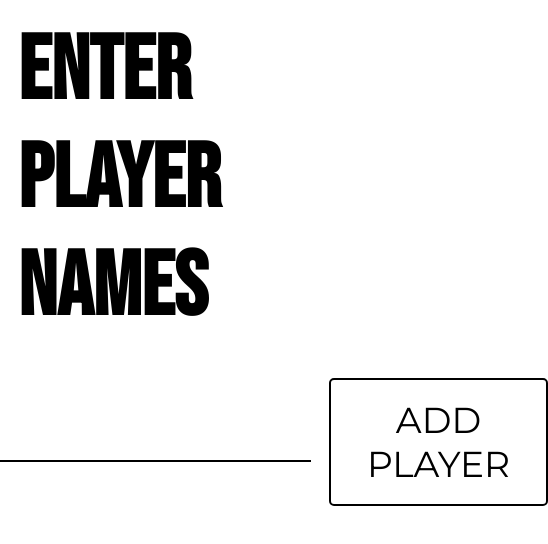
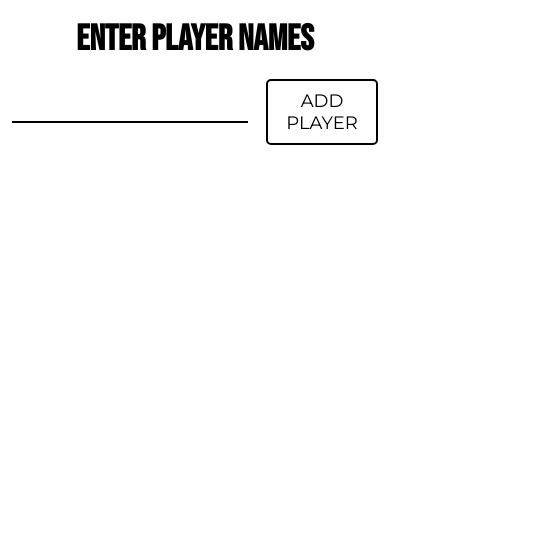
Before and after one commit to KralMarko123/scoreboard, a React (Create React App) app: page /create in a window 390 px wide. Shown: the top 544 px of the page, 548 px wide, since content can reach past the window. Built offline with nearby package versions, Linux system fonts and the light colour scheme.

Commit message:
feat: finished with responsiveness

```diff
--- a/src/pages/Create.css
+++ b/src/pages/Create.css
@@ -48,7 +48,27 @@
 	cursor: pointer;
 }
 
-
 .player svg:hover {
 	color: red;
 }
+
+@media (max-width: 1280px) {
+	.player svg {
+		color: red;
+	}
+}
+
+@media (max-width: 780px) {
+	.title {
+		font-size: 2rem;
+		text-align: center;
+	}
+
+	.create .simple-input {
+		font-size: 1rem;
+	}
+
+	.create .first-section .simple-button {
+		font-size: 1rem;
+	}
+}
--- a/src/pages/Home.css
+++ b/src/pages/Home.css
@@ -1,11 +1,27 @@
-.title{
-  font-size: 5rem;
+.title {
+	font-size: 5rem;
 }
 
-.subtitle{
-  letter-spacing: 1px;
+.subtitle {
+	letter-spacing: 1px;
 }
 
-.simple-button{
-  margin-top: 1em;
+.simple-button {
+	margin-top: 1em;
 }
+
+@media (max-width: 780px) {
+	.title {
+		font-size: 4rem;
+		text-align: center;
+	}
+
+	.subtitle {
+		letter-spacing: 1px;
+		text-align: center;
+	}
+
+	.simple-button {
+		margin-top: 1em;
+	}
+}
--- a/src/pages/Scoreboard.css
+++ b/src/pages/Scoreboard.css
@@ -7,7 +7,6 @@
 }
 
 .player-board-tile {
-	position: inherit;
 	min-width: 800px;
 
 	display: flex;
@@ -63,7 +62,56 @@
 }
 
 @media (max-width: 1280px) {
-	.player-info{
+	.player-info {
 		font-size: 2rem;
 	}
+
+	.player-board-tile .icon-button:first-of-type {
+		color: red;
+	}
+
+	.player-board-tile .icon-button:last-of-type {
+		color: green;
+	}
 }
+
+@media (max-width: 780px) {
+	.title {
+		font-size: 2rem;
+		text-align: center;
+	}
+
+	.player-board {
+		width: 100%;
+		margin-top: 1em;
+		gap: 1em;
+	}
+
+	.player-board-tile {
+		width: 100%;
+		min-width: unset;
+
+		display: flex;
+		align-items: center;
+	}
+
+	.player-board-tile span {
+		font-size: 1.5rem;
+	}
+
+	.player-board-tile .icon-button {
+		font-size: 2rem;
+	}
+
+	.player-info {
+		width: 100%;
+		min-width: unset;
+		font-size: 1.5rem;
+		gap: 0.25em;
+	}
+
+	.scoreboard-actions .simple-button {
+		font-size: 0.75rem;
+		min-height: 100px;
+	}
+}
```
